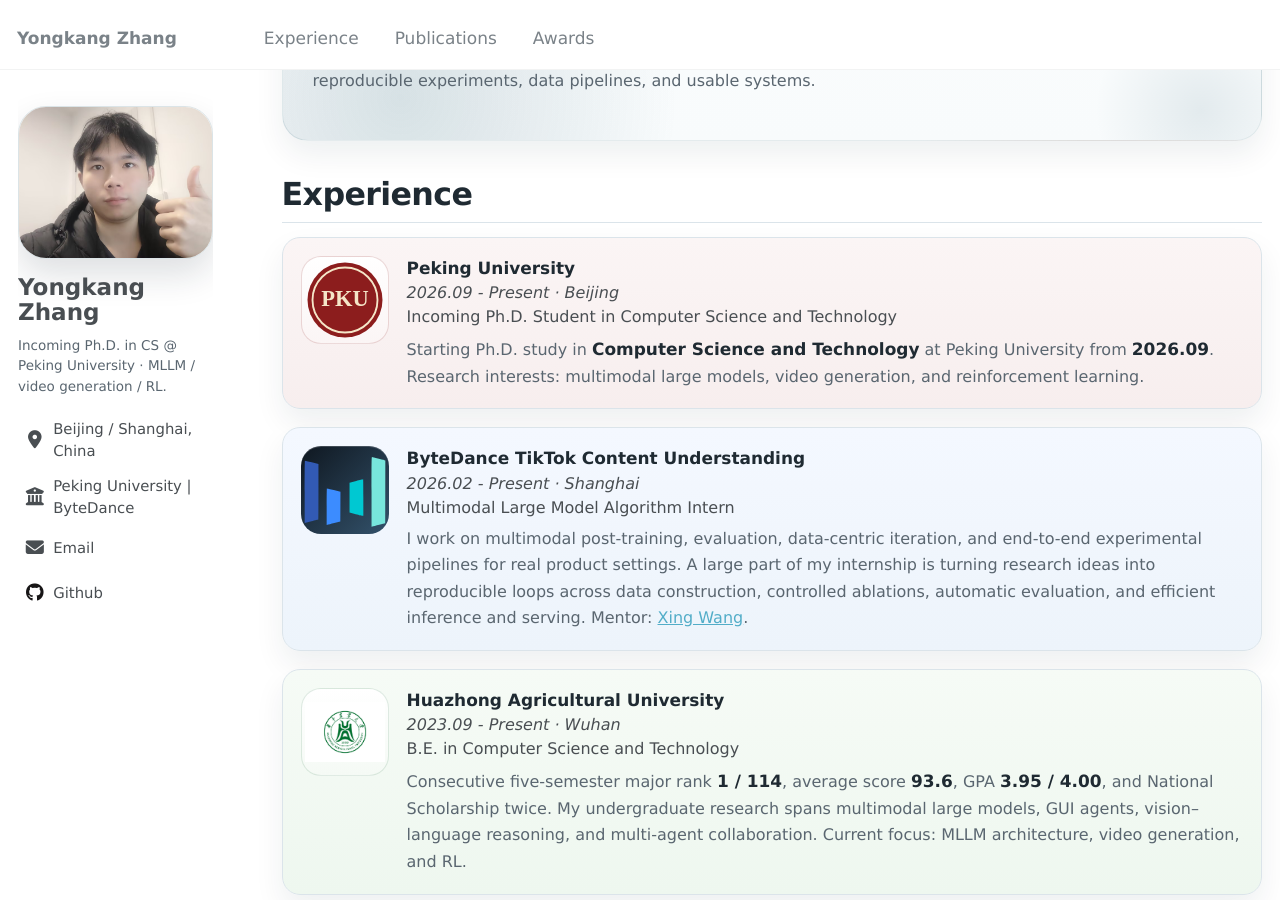
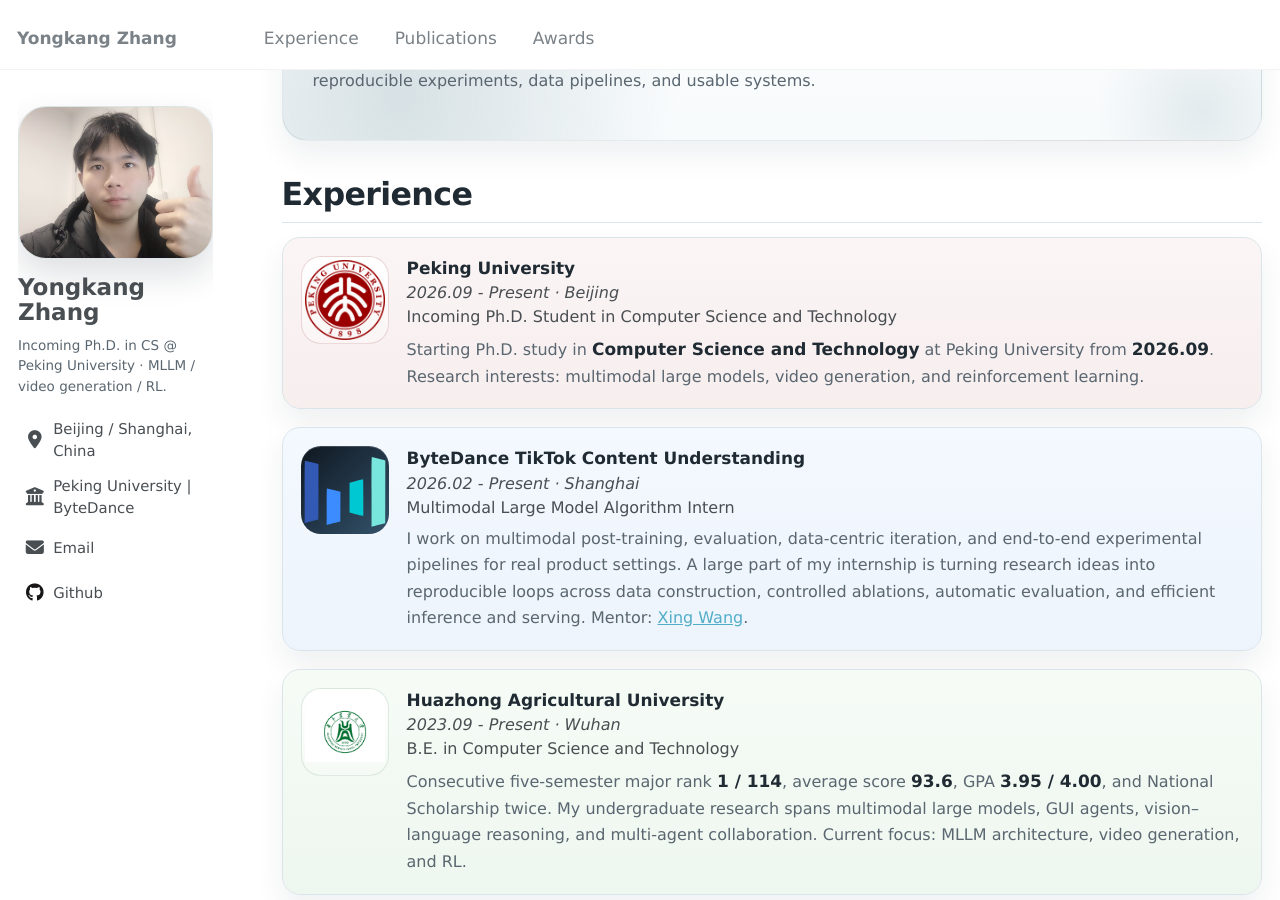
Before and after one commit to calmee4/Yongkang_CV, a Jekyll site: the page built from _pages/about.md, in a window 1280 px wide and 900 px high, scrolled down 501 px. Built offline with Jekyll 4.4.1, drawn with Linux system fonts in a browser that asks for light colours.

Commit message:
Replace placeholder with official Peking University seal.
Co-authored-by: Cursor <cursoragent@cursor.com>

```diff
--- a/_pages/about.md
+++ b/_pages/about.md
@@ -44,7 +44,7 @@ Experience
 <div class="experience-container">
   <div class="experience-card experience-card--pku">
     <div class="experience-mark experience-mark--pku" aria-hidden="true">
-      <img class="experience-logo experience-logo--pku" src="{{ '/images/icons/pku.svg' | relative_url }}" alt="">
+      <img class="experience-logo experience-logo--pku" src="{{ '/images/icons/pku.png' | relative_url }}" alt="Peking University">
     </div>
     <div class="experience-info">
       <strong>Peking University</strong><br>
```
Also changed, not shown: images/icons/pku.png (added), images/icons/pku.svg (deleted).
